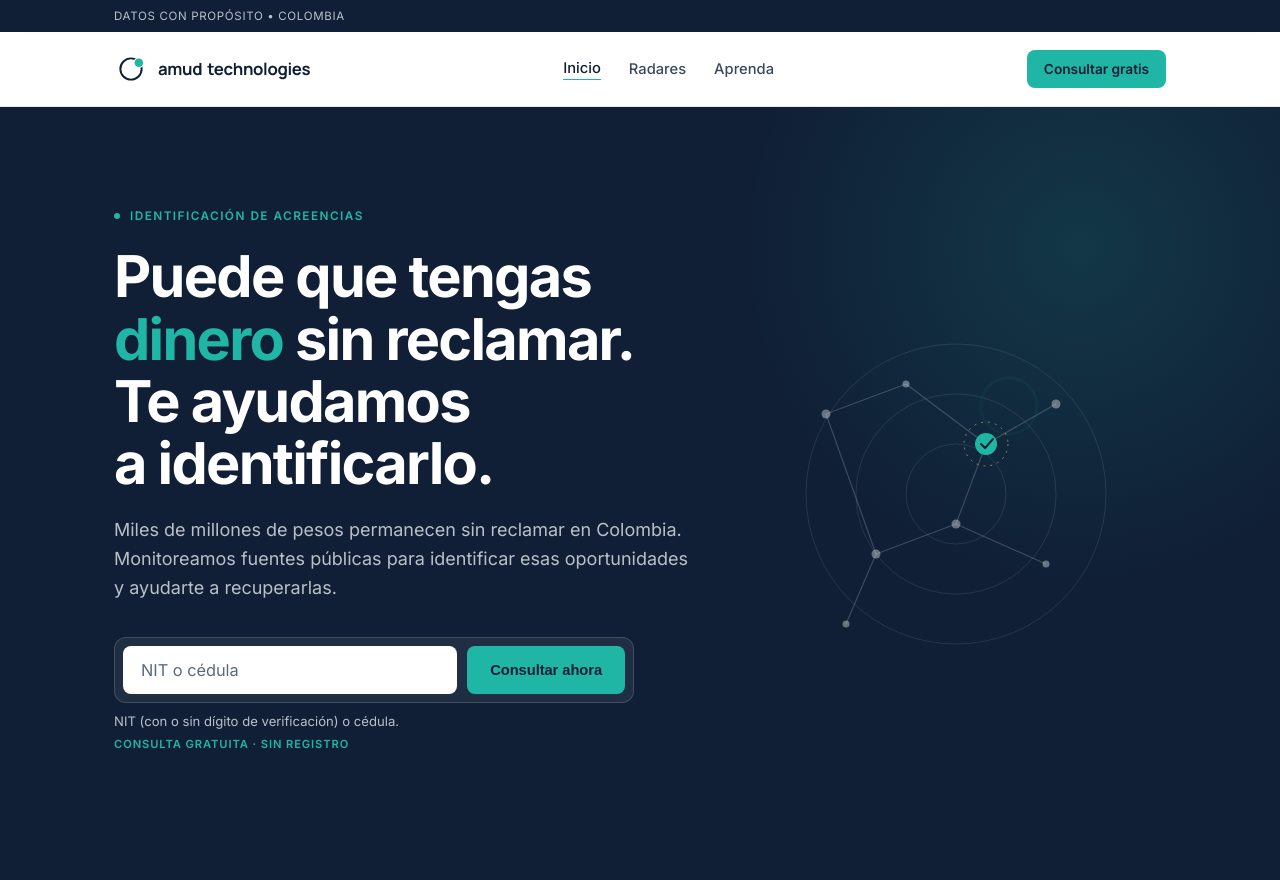
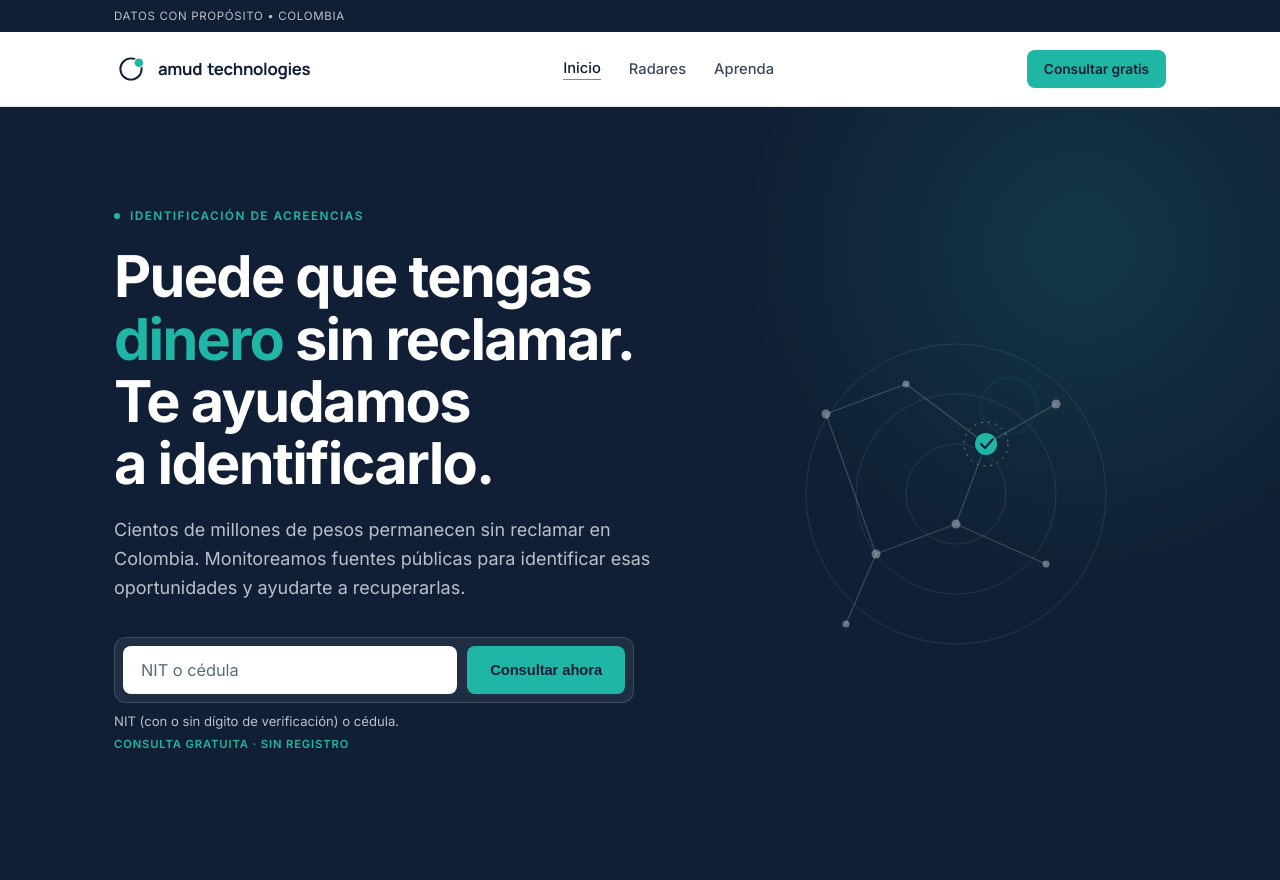
Before and after one commit to amudtechnologies/claims-engine, a Django app: page / in a window 1280 px wide. Shown: the top 880 px of the page. Run offline with Django 5.2, Linux system fonts and the light colour scheme; data comes from the database, SQL or seed files in the repository.

Commit message:
Home hero subtitle: 'Cientos de millones'
Co-Authored-By: Claude Opus 5.5 <noreply@anthropic.com>

```diff
--- a/web/home/templates/home/index.html
+++ b/web/home/templates/home/index.html
@@ -13,7 +13,7 @@
     <div class="hero-copy">
       <div class="eyebrow mono"><span class="dot"></span>Identificación de acreencias</div>
       <h1>Puede que tengas <span class="accent-word">dinero</span> sin reclamar. Te ayudamos a identificarlo.</h1>
-      <p class="lede">Miles de millones de pesos permanecen sin reclamar en Colombia. Monitoreamos fuentes públicas para identificar esas oportunidades y ayudarte a recuperarlas.</p>
+      <p class="lede">Cientos de millones de pesos permanecen sin reclamar en Colombia. Monitoreamos fuentes públicas para identificar esas oportunidades y ayudarte a recuperarlas.</p>
       <div class="hero-search" id="buscar">{% include "home/_search_form.html" with button_label="Consultar ahora" %}</div>
     </div>
     <div class="hero-graphic" aria-hidden="true">
```
